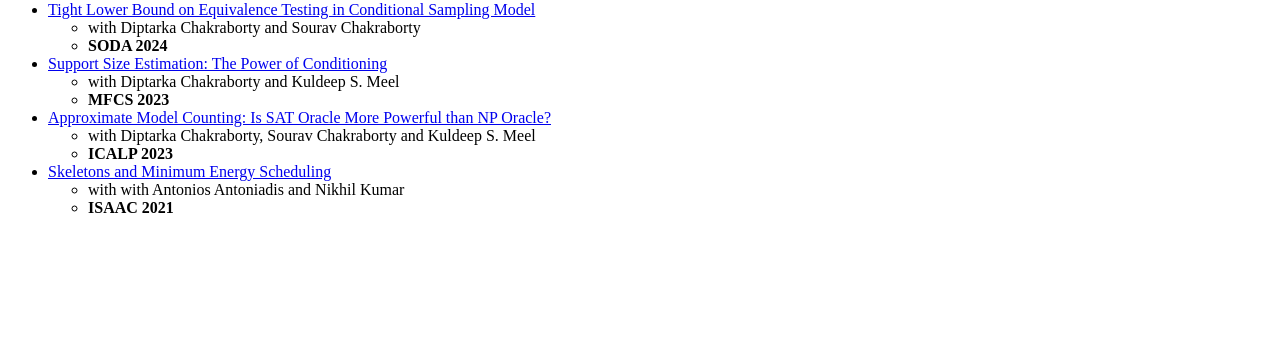
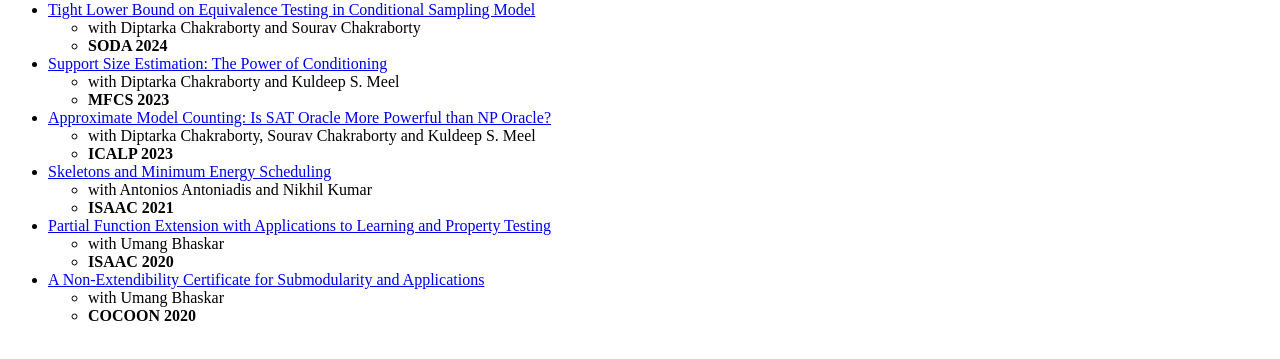
Before and after one commit to gunjankumar1024/gunjankumar1024.github.io, a plain HTML site: page index.html in a window 1280 px wide. Shown: the part 251-610 px from the top of the page. Drawn offline with Linux system fonts and the light colour scheme.

Commit message:
Update index.html

```diff
--- a/index.html
+++ b/index.html
@@ -62,7 +62,7 @@ the <a href="https://www.google.com/url?q=https%3A%2F%2Fwww.comp.nus.edu.sg%2F~t
     <a href="https://www.google.com/url?q=https%3A%2F%2Fdrops.dagstuhl.de%2Fopus%2Fvolltexte%2F2021%2F15484%2Fpdf%2FLIPIcs-ISAAC-2021-51.pdf&sa=D">Skeletons and Minimum Energy Scheduling</a>
        <ul>
     <li>
-        with with Antonios Antoniadis and Nikhil Kumar
+        with Antonios Antoniadis and Nikhil Kumar
     </li>
     <li>
         <b>ISAAC 2021</b>
@@ -73,6 +73,34 @@ the <a href="https://www.google.com/url?q=https%3A%2F%2Fwww.comp.nus.edu.sg%2F~t
     </li>
 
 
+<li>
+    <a href="https://www.google.com/url?q=https%3A%2F%2Fdrops.dagstuhl.de%2Fopus%2Fvolltexte%2F2020%2F13390%2Fpdf%2FLIPIcs-ISAAC-2020-46.pdf&sa=D">Partial Function Extension with Applications to Learning and Property Testing</a>
+       <ul>
+    <li>
+        with Umang Bhaskar
+    </li>
+    <li>
+        <b>ISAAC 2020</b>
+    </li>
+
+      </ul>
+
+    </li>
+
+<li>
+    <a href="https://www.google.com/url?q=https%3A%2F%2Flink.springer.com%2Fchapter%2F10.1007%2F978-3-030-58150-3_49&sa=D">A Non-Extendibility Certificate for Submodularity and Applications</a>
+       <ul>
+    <li>
+        with Umang Bhaskar
+    </li>
+    <li>
+        <b>COCOON 2020</b>
+    </li>
+
+      </ul>
+
+    </li>
+
 </ul>
   </body>
 </html>
```
